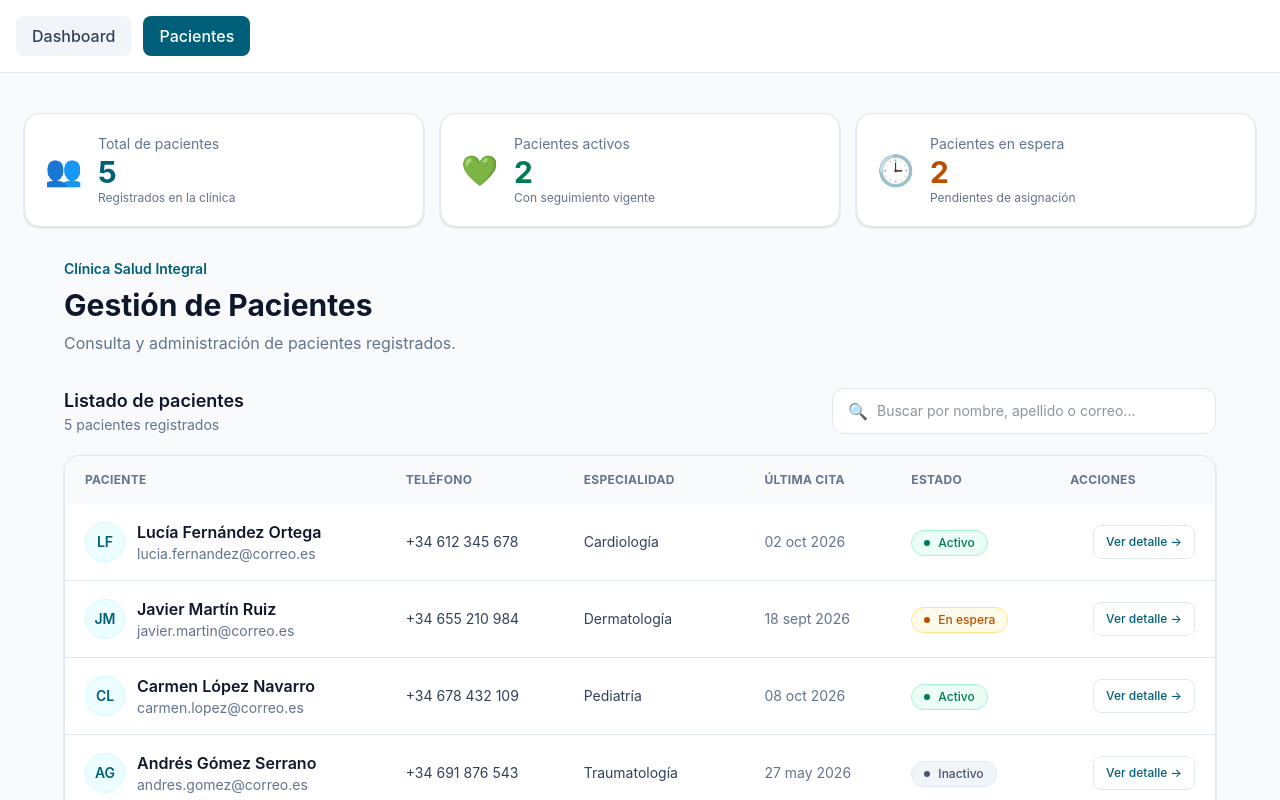
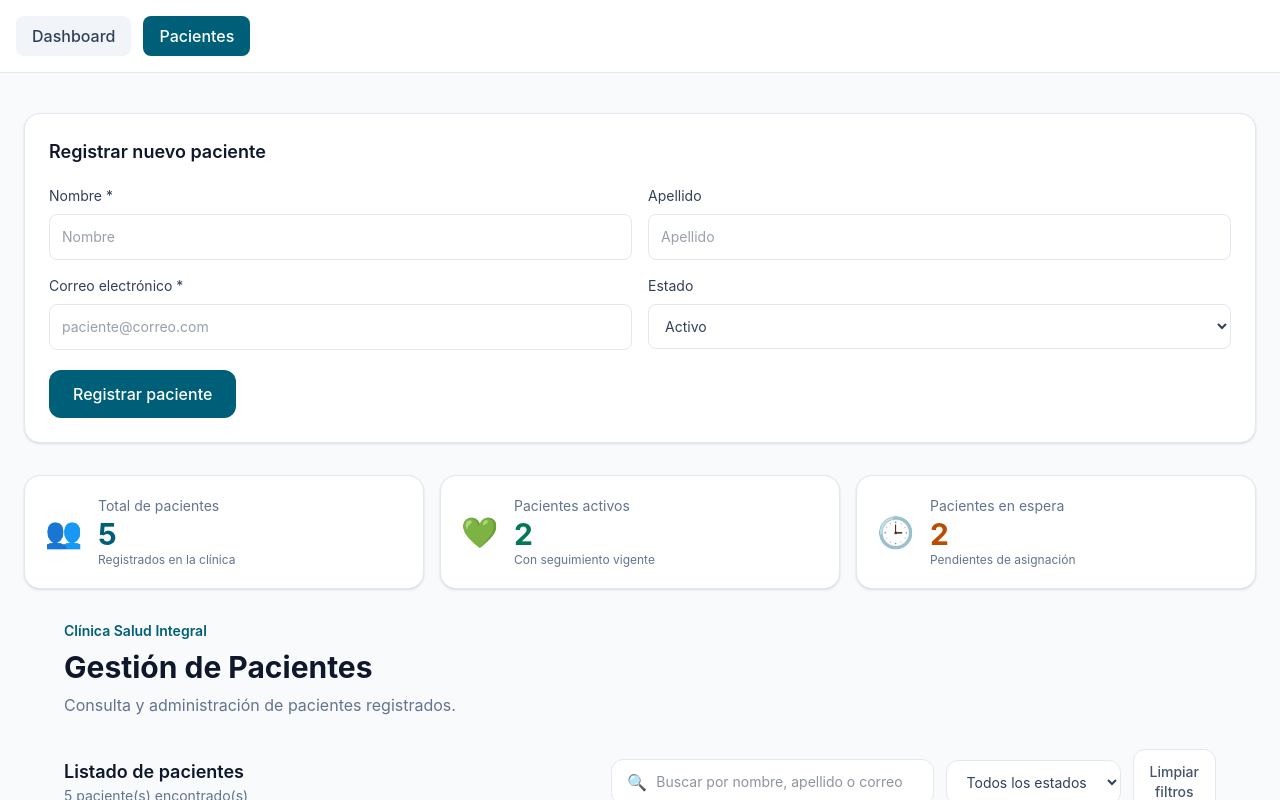
Before and after one commit to makaveli171093/Frontend_semana1, a React (Vite) app: page / in a window 1280 px wide. Both pictures are taken after a click on the button "Pacientes". Shown: the top 800 px of the page. Built offline with nearby package versions, Linux system fonts and the light colour scheme.

Commit message:
feat: implement patient filters and local state CRUD

```diff
--- /dev/null
+++ b/src/components/pacientes/FormularioPaciente.tsx
@@ -0,0 +1,126 @@
+import { useState } from "react";
+import type { FormEvent } from "react";
+import type { EstadoPaciente } from "../../types/paciente";
+
+export interface DatosNuevoPaciente {
+  nombre: string;
+  apellido: string;
+  email: string;
+  estado: EstadoPaciente;
+}
+
+interface FormularioPacienteProps {
+  onAgregar: (datos: DatosNuevoPaciente) => void;
+}
+
+const formularioInicial: DatosNuevoPaciente = {
+  nombre: "",
+  apellido: "",
+  email: "",
+  estado: "activo",
+};
+
+export function FormularioPaciente({ onAgregar }: FormularioPacienteProps) {
+  const [formulario, setFormulario] =
+    useState<DatosNuevoPaciente>(formularioInicial);
+
+  const [error, setError] = useState("");
+
+  const actualizarCampo = (campo: keyof DatosNuevoPaciente, valor: string) => {
+    setFormulario((prev) => ({
+      ...prev,
+      [campo]: valor,
+    }));
+  };
+
+  const manejarSubmit = (e: FormEvent<HTMLFormElement>) => {
+    e.preventDefault();
+
+    if (!formulario.nombre.trim() || !formulario.email.trim()) {
+      setError("El nombre y el correo son obligatorios.");
+      return;
+    }
+
+    onAgregar({
+      ...formulario,
+      nombre: formulario.nombre.trim(),
+      apellido: formulario.apellido.trim(),
+      email: formulario.email.trim(),
+    });
+
+    setFormulario({ ...formularioInicial });
+    setError("");
+  };
+
+  return (
+    <form
+      onSubmit={manejarSubmit}
+      className="mb-8 rounded-2xl border border-slate-200 bg-white p-6 shadow-sm"
+    >
+      <h2 className="mb-5 text-lg font-semibold text-slate-900">
+        Registrar nuevo paciente
+      </h2>
+
+      <div className="grid grid-cols-1 gap-4 sm:grid-cols-2">
+        <label className="flex flex-col gap-2 text-sm text-slate-700">
+          Nombre *
+          <input
+            type="text"
+            value={formulario.nombre}
+            onChange={(e) => actualizarCampo("nombre", e.target.value)}
+            className="rounded-lg border border-slate-200 p-3 outline-none focus:border-cyan-600"
+            placeholder="Nombre"
+          />
+        </label>
+
+        <label className="flex flex-col gap-2 text-sm text-slate-700">
+          Apellido
+          <input
+            type="text"
+            value={formulario.apellido}
+            onChange={(e) => actualizarCampo("apellido", e.target.value)}
+            className="rounded-lg border border-slate-200 p-3 outline-none focus:border-cyan-600"
+            placeholder="Apellido"
+          />
+        </label>
+
+        <label className="flex flex-col gap-2 text-sm text-slate-700">
+          Correo electrónico *
+          <input
+            type="email"
+            value={formulario.email}
+            onChange={(e) => actualizarCampo("email", e.target.value)}
+            className="rounded-lg border border-slate-200 p-3 outline-none focus:border-cyan-600"
+            placeholder="paciente@correo.com"
+          />
+        </label>
+
+        <label className="flex flex-col gap-2 text-sm text-slate-700">
+          Estado
+          <select
+            value={formulario.estado}
+            onChange={(e) => actualizarCampo("estado", e.target.value)}
+            className="rounded-lg border border-slate-200 p-3 outline-none focus:border-cyan-600"
+          >
+            <option value="activo">Activo</option>
+            <option value="inactivo">Inactivo</option>
+            <option value="en_espera">En espera</option>
+          </select>
+        </label>
+      </div>
+
+      {error && (
+        <p role="alert" className="mt-4 text-sm text-red-600">
+          {error}
+        </p>
+      )}
+
+      <button
+        type="submit"
+        className="mt-5 rounded-xl bg-cyan-800 px-6 py-3 font-medium text-white transition hover:bg-cyan-900"
+      >
+        Registrar paciente
+      </button>
+    </form>
+  );
+}
--- a/src/components/pacientes/PacienteCard.tsx
+++ b/src/components/pacientes/PacienteCard.tsx
@@ -1,11 +1,17 @@
-import type { Paciente } from "../../types/paciente";
+import type { Paciente, EstadoPaciente } from "../../types/paciente";
 import { BadgeEstado } from "./BadgeEstado";
 
 interface PacienteCardProps {
   paciente: Paciente;
+  onCambiarEstado: (id: string, estado: EstadoPaciente) => void;
+  onEliminar: (id: string) => void;
 }
 
-export function PacienteCard({ paciente }: PacienteCardProps) {
+export function PacienteCard({
+  paciente,
+  onCambiarEstado,
+  onEliminar,
+}: PacienteCardProps) {
   const nombreCompleto = `${paciente.nombre} ${paciente.apellido}`;
 
   const iniciales = paciente.nombre.charAt(0) + paciente.apellido.charAt(0);
@@ -58,9 +64,29 @@ export function PacienteCard({ paciente }: PacienteCardProps) {
       </div>
 
       <div className="mt-5 border-t border-slate-100 pt-4">
-        <span className="block rounded-lg border border-slate-200 px-4 py-2 text-center text-sm font-semibold text-cyan-800">
-          Ver detalle →
-        </span>
+        <label className="mb-2 block text-sm text-slate-600">
+          Cambiar estado
+        </label>
+
+        <select
+          value={paciente.estado}
+          onChange={(e: React.ChangeEvent<HTMLSelectElement>) =>
+            onCambiarEstado(paciente.id, e.target.value as EstadoPaciente)
+          }
+          className="w-full rounded-lg border border-slate-200 bg-white p-3 text-sm"
+        >
+          <option value="activo">Activo</option>
+          <option value="inactivo">Inactivo</option>
+          <option value="en_espera">En espera</option>
+        </select>
+
+        <button
+          type="button"
+          onClick={() => onEliminar(paciente.id)}
+          className="mt-3 w-full rounded-lg border border-red-200 px-4 py-3 text-sm font-medium text-red-700 hover:bg-red-50"
+        >
+          Eliminar paciente
+        </button>
       </div>
     </article>
   );
--- a/src/components/pacientes/PacienteRow.tsx
+++ b/src/components/pacientes/PacienteRow.tsx
@@ -1,11 +1,17 @@
-import type { Paciente } from "../../types/paciente";
+import type { Paciente, EstadoPaciente } from "../../types/paciente";
 import { BadgeEstado } from "./BadgeEstado";
 
 interface PacienteRowProps {
   paciente: Paciente;
+  onCambiarEstado: (id: string, estado: EstadoPaciente) => void;
+  onEliminar: (id: string) => void;
 }
 
-export function PacienteRow({ paciente }: PacienteRowProps) {
+export function PacienteRow({
+  paciente,
+  onCambiarEstado,
+  onEliminar,
+}: PacienteRowProps) {
   const iniciales = paciente.nombre.charAt(0) + paciente.apellido.charAt(0);
 
   const nombreCompleto = `${paciente.nombre} ${paciente.apellido}`;
@@ -47,15 +53,35 @@ export function PacienteRow({ paciente }: PacienteRowProps) {
       <td className="px-5 py-4 text-sm text-slate-500">{fechaFormateada}</td>
 
       {/* Estado */}
+
       <td className="px-5 py-4">
-        <BadgeEstado estado={paciente.estado} />
+        <div className="flex flex-col items-start gap-2">
+          <BadgeEstado estado={paciente.estado} />
+
+          <select
+            value={paciente.estado}
+            onChange={(e: React.ChangeEvent<HTMLSelectElement>) =>
+              onCambiarEstado(paciente.id, e.target.value as EstadoPaciente)
+            }
+            aria-label={`Cambiar estado de ${nombreCompleto}`}
+            className="rounded-lg border border-slate-200 bg-white px-2 py-1 text-xs"
+          >
+            <option value="activo">Activo</option>
+            <option value="inactivo">Inactivo</option>
+            <option value="en_espera">En espera</option>
+          </select>
+        </div>
       </td>
 
       {/* Acciones: se implementarán más adelante */}
       <td className="px-5 py-4 text-right">
-        <span className="inline-block rounded-lg border border-slate-200 px-3 py-2 text-xs font-medium text-cyan-800">
-          Ver detalle →
-        </span>
+        <button
+          type="button"
+          onClick={() => onEliminar(paciente.id)}
+          className="rounded-lg border border-red-200 px-3 py-2 text-xs font-medium text-red-700 hover:bg-red-50"
+        >
+          Eliminar
+        </button>
       </td>
     </tr>
   );
--- a/src/pages/PaginaPacientes.tsx
+++ b/src/pages/PaginaPacientes.tsx
@@ -14,12 +14,70 @@ import { PacienteCard } from "../components/pacientes/PacienteCard";
 import { useState } from "react";
 import { BuscadorPacientes } from "../components/pacientes/BuscadorPacientes";
 import { ResumenPacientes } from "../components/pacientes/ResumenPacientes";
+import type { Paciente, EstadoPaciente } from "../types/paciente";
+import {
+  FormularioPaciente,
+  type DatosNuevoPaciente,
+} from "../components/pacientes/FormularioPaciente";
 
 export function PaginaPacientes() {
-  const [busqueda, setBusqueda] = useState("");
+  const [pacientes, setPacientes] = useState<Paciente[]>(pacientesIniciales);
+
+  const [busqueda, setBusqueda] = useState<string>("");
+
+  const [estadoFiltro, setEstadoFiltro] = useState<EstadoPaciente | "Todos">(
+    "Todos",
+  );
+
+  const pacientesFiltrados = pacientes.filter((paciente) => {
+    const coincideNombre = `${paciente.nombre} ${paciente.apellido}`
+      .toLowerCase()
+      .includes(busqueda.trim().toLowerCase());
+
+    const coincideEstado =
+      estadoFiltro === "Todos" || paciente.estado === estadoFiltro;
+
+    return coincideNombre && coincideEstado;
+  });
+
+  const agregarPaciente = (datos: DatosNuevoPaciente) => {
+    const nuevoPaciente: Paciente = {
+      id: crypto.randomUUID(),
+      nombre: datos.nombre,
+      apellido: datos.apellido,
+      email: datos.email,
+      estado: datos.estado,
+      telefono: "No registrado",
+      especialidadAsignada: "Sin asignar",
+      ultimaCita: new Date().toISOString().slice(0, 10),
+    };
+
+    setPacientes((prev) => [...prev, nuevoPaciente]);
+  };
+
+  const cambiarEstado = (id: string, nuevoEstado: EstadoPaciente) => {
+    setPacientes((prev) =>
+      prev.map((paciente) =>
+        paciente.id === id ? { ...paciente, estado: nuevoEstado } : paciente,
+      ),
+    );
+  };
+
+  const eliminarPaciente = (id: string) => {
+    const confirmar = window.confirm(
+      "¿Estás seguro de que deseas eliminar este paciente?",
+    );
+
+    if (!confirmar) return;
+
+    setPacientes((prev) => prev.filter((paciente) => paciente.id !== id));
+  };
+
   return (
     <main className="min-h-screen bg-slate-50 px-4 py-10 sm:px-6">
-      <ResumenPacientes pacientes={pacientesIniciales} />
+      <FormularioPaciente onAgregar={agregarPaciente} />
+
+      <ResumenPacientes pacientes={pacientes} />
       <div className="mx-auto max-w-6xl">
         <header className="mb-8">
           <p className="text-sm font-semibold text-cyan-800">
@@ -42,11 +100,38 @@ export function PaginaPacientes() {
             </h2>
 
             <p className="text-sm text-slate-500">
-              {pacientesIniciales.length} pacientes registrados
+              {pacientesFiltrados.length} paciente(s) encontrado(s)
             </p>
           </div>
 
-          <BuscadorPacientes value={busqueda} onChange={setBusqueda} />
+          <div className="flex flex-col gap-3 sm:flex-row sm:items-center">
+            <BuscadorPacientes value={busqueda} onChange={setBusqueda} />
+
+            <select
+              value={estadoFiltro}
+              onChange={(e: React.ChangeEvent<HTMLSelectElement>) =>
+                setEstadoFiltro(e.target.value as EstadoPaciente | "Todos")
+              }
+              aria-label="Filtrar por estado"
+              className="rounded-xl border border-slate-200 bg-white px-4 py-3 text-sm text-slate-700 outline-none focus:border-cyan-600"
+            >
+              <option value="Todos">Todos los estados</option>
+              <option value="activo">Activo</option>
+              <option value="inactivo">Inactivo</option>
+              <option value="en_espera">En espera</option>
+            </select>
+
+            <button
+              type="button"
+              onClick={() => {
+                setBusqueda("");
+                setEstadoFiltro("Todos");
+              }}
+              className="rounded-xl border border-slate-200 bg-white px-4 py-3 text-sm font-medium text-slate-600 hover:bg-slate-50"
+            >
+              Limpiar filtros
+            </button>
+          </div>
         </div>
 
         {/* Vista de escritorio */}
@@ -64,8 +149,13 @@ export function PaginaPacientes() {
             </thead>
 
             <tbody>
-              {pacientesIniciales.map((paciente) => (
-                <PacienteRow key={paciente.id} paciente={paciente} />
+              {pacientesFiltrados.map((paciente) => (
+                <PacienteRow
+                  key={paciente.id}
+                  paciente={paciente}
+                  onCambiarEstado={cambiarEstado}
+                  onEliminar={eliminarPaciente}
+                />
               ))}
             </tbody>
           </table>
@@ -73,8 +163,13 @@ export function PaginaPacientes() {
 
         {/* Vista móvil */}
         <div className="flex flex-col gap-4 md:hidden">
-          {pacientesIniciales.map((paciente) => (
-            <PacienteCard key={paciente.id} paciente={paciente} />
+          {pacientesFiltrados.map((paciente) => (
+            <PacienteCard
+              key={paciente.id}
+              paciente={paciente}
+              onCambiarEstado={cambiarEstado}
+              onEliminar={eliminarPaciente}
+            />
           ))}
         </div>
       </div>
```
